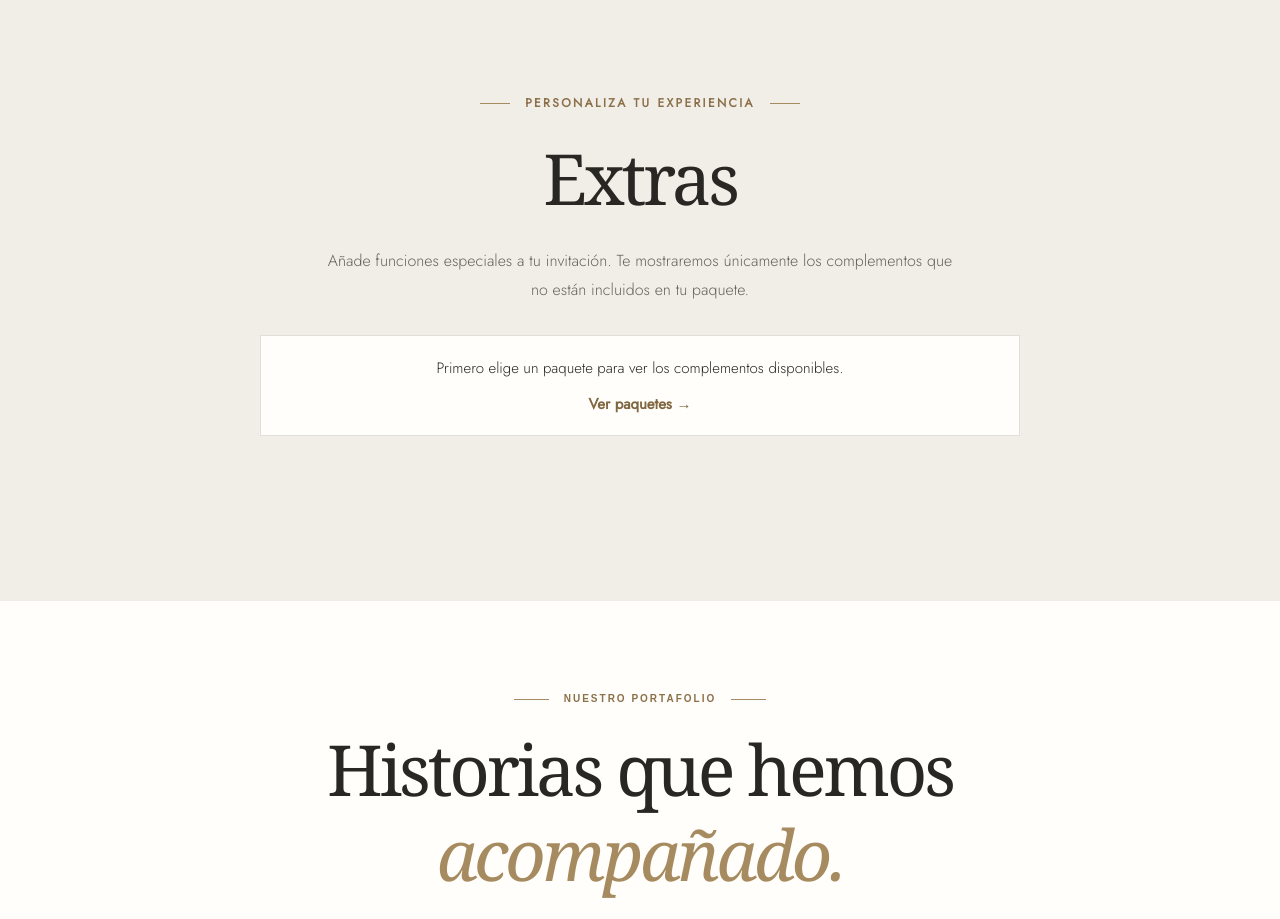
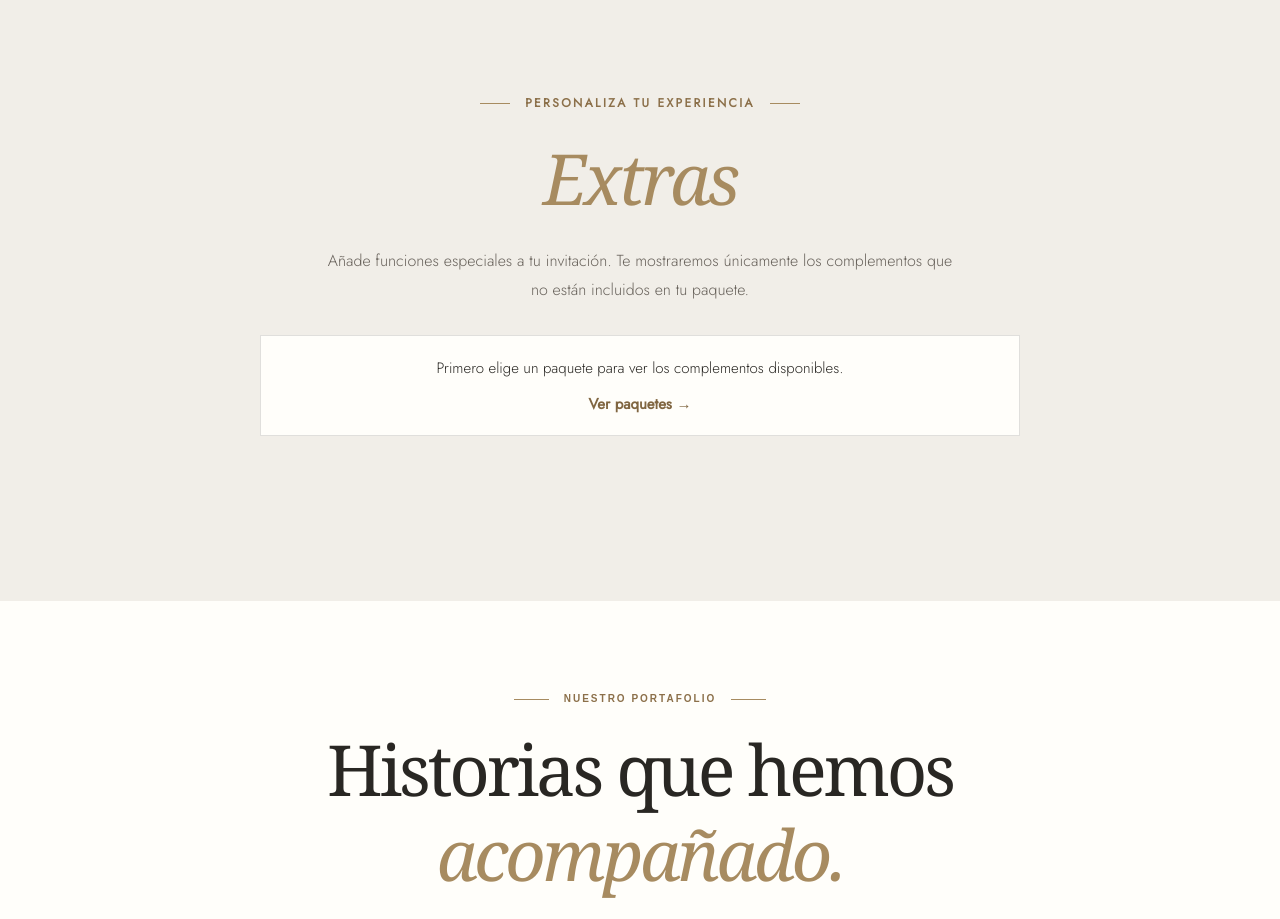
Before and after one commit to patrickespinoza/Wedly.web, a React (Vite) app: page / in a window 1280 px wide. Shown: the part 3820-4739 px from the top of the page. Built offline with nearby package versions, Linux system fonts and the light colour scheme.

Commit message:
cambios 04

```diff
--- a/src/components/Extras.jsx
+++ b/src/components/Extras.jsx
@@ -259,7 +259,7 @@ export default function Extras({
           </div>
 
           <h2 className={styles.title}>
-            Extras
+            <em>Extras</em>
           </h2>
 
           <p className={styles.subtitle}>
```
